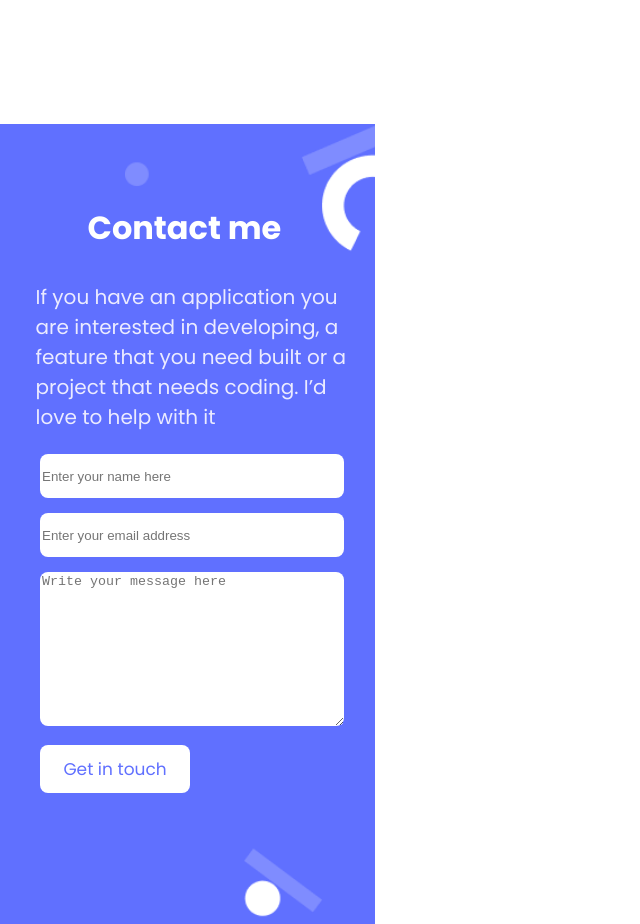
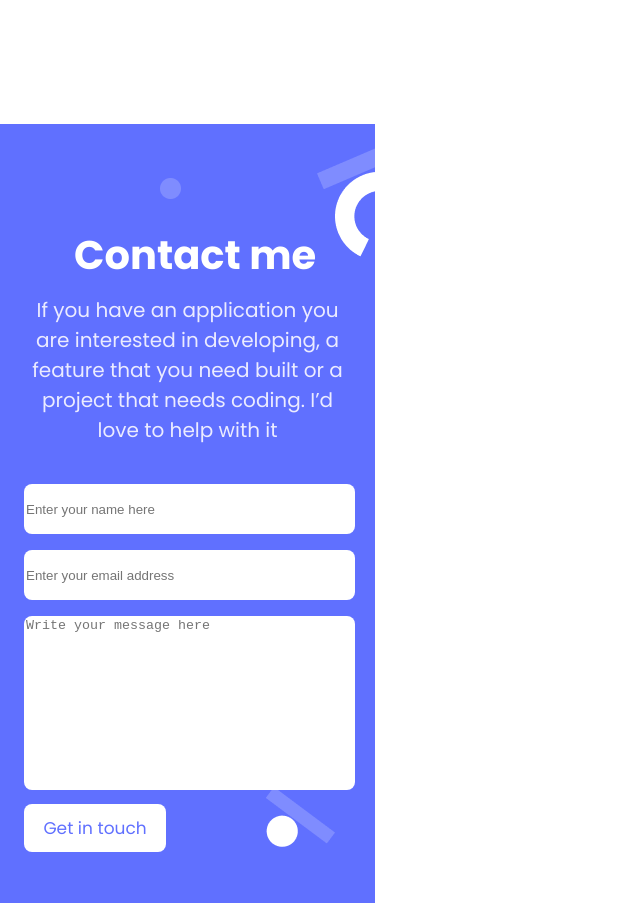
Before and after one commit to MesakDuduCoder/portfolio, a website: page index.html in a window 1280 px wide. Shown: the part 4434-5358 px from the top of the page, without its empty margins (0-640 px from the left). After the commit the page ends 5337 px from the top, so only its background shows below. Drawn offline with Linux system fonts and the light colour scheme.

Commit message:
Fix styling for contact section

```diff
--- a/contact.css
+++ b/contact.css
@@ -1,6 +1,7 @@
+
 .contact-section {
   width: 375px;
-    height: 100vh;
+  height: 779px;
   top: 4558px;
   position: absolute;
   background-color: #6070ff;
@@ -8,82 +9,121 @@
   flex-direction: column;
   background-image: url(images/contact_form_shapes-mobile.png);
   background-repeat: no-repeat;
-    background-size: contain;
-    background-position: top right;
+  background-size: 222px 710px;
+  background-position: 160px 20px;
+  padding: 0 24px;
+  box-sizing: border-box;
+}
 
-
-}
 .contact-header {
   display: flex;
   flex-direction: column;
-    width: 375px;
-    height: 300px;
+  width: 327px;
+  padding-top: 103px;
+  gap: 12px;
+  align-self: center;
 }
+
 .contact-header h1 {
-    font-family: "poppins", sans-serif;
+  font-family: "Poppins", sans-serif;
   font-style: bold;
-    font-size: 32px;
+  font-weight: 700;
+  font-size: 40px;
   color: #fff;
-    width:200px ;
-    height: 56px ;
-    align-self: center;
-    padding-top: 80px;
+  width: 327px;
+  height: 56px;
+  display: flex;
+  align-items: center;
+  padding-left: 50px;
+  box-sizing: border-box;
+}
 
-}
 .contact-header p {
-    font-family: "poppins", sans-serif;
+  font-family: "Poppins", sans-serif;
   font-weight: 400;
   font-size: 20px;
   color: #ebebff;
   width: 327px;
-    height: 176px;
+  height: 102px;
   align-self: center;
-    padding-top: 30px;
-    padding-bottom: 20px;
-    padding-left: 23px;
+  text-align: center;
 }
+
 .contact-form {
   width: 327px;
-    height: 400px;
-    padding-top: 30px;
+  margin-top: 87px;
+  align-self: center;
 }
+
 .contact-form-list {
   display: flex;
   list-style: none;
   flex-direction: column;
-    gap: 15px;
-    padding-right: 10px;
+  gap: 18px;
+  padding-inline-start: 0;
+  height: fit-content;
+}
 
+.input-type-a {
+  width: 327px;
+  height: 48px;
 }
+
+.input-type-b {
+  width: 327px;
+  height: 170px;
+}
+
 #name {
-    width: 300px;
-    height: 42px;
+  width: 327px;
+  height: 48px;
   border-radius: 8px;
   border-color: white;
+  margin-bottom: 20px;
+}
 
-}
 #mail {
-    width: 300px;
-    height: 42px;
+  width: 327px;
+  height: 48px;
   border-radius: 8px;
   border-color: white;
+  margin-bottom: 18px;
+}
 
-}
 #message {
-    width: 300px;
-    height: 150px;
+  width: 327px;
+  height: 170px;
   border-radius: 8px;
   border-color: white;
+  margin-bottom: 22px;
+  resize: none;
+  outline: none;
+}
 
-}
 #button {
-    width: 150px;
+  width: 142px;
   height: 48px;
   border-radius: 8px;
   border-color: white;
   color: #6070ff;
-    font-family: "poppins", sans-serif;
+  font-family: "Poppins", sans-serif;
   font-style: medium;
+  font-weight: 400;
   font-size: 17px;
+  margin-bottom: 45px;
+  align-items: center;
+}
 
+#button:enabled {
+  border-color: #6070ff;
 }
+
+#button:hover {
+  background-color: #6070ff;
+  color: #fff;
+}
+
+#button:active {
+  background-color: #2230d2;
+  color: #fff;
+}
--- a/index.html
+++ b/index.html
@@ -370,7 +370,7 @@
             </li>
         </ul>
     </section>
-    <div class="contact-section">
+    <section class="contact-section">
         <div class="contact-header">
             <h1>
                 Contact me
@@ -382,12 +382,12 @@
         </div>
         <form class="contact-form" action="https://formspree.io/f/mbjeydbd" method="post">
                 <ul class="contact-form-list">
-                    <li><input id="name" type="text" name="user_name" placeholder="Enter your name here" maxlength="30" required></li>
-                    <li><input type="email" name="user_email" id="mail" placeholder="Enter your email address" required></li>
-                    <li><textarea name="user_message" id="message" maxlength="500" placeholder="Write your message here" required></textarea></li>
-                    <li><button id="button" type="submit">Get&nbsp;in&nbsp;touch</button></li>
+                    <li class="input-type-a"><input id="name" type="text" name="user_name" placeholder="Enter your name here" maxlength="30" required></li>
+                    <li class="input-type-a"><input type="email" name="user_email" id="mail" placeholder="Enter your email address" required></li>
+                    <li class="input-type-b"><textarea name="user_message" id="message" maxlength="500" placeholder="Write your message here" required></textarea></li>
+                    <li class="input-type-a"><button id="button" type="submit">Get&nbsp;in&nbsp;touch</button></li>
                 </ul>
         </form>
-    </div>
+    </section>
 </body>
 </html>
```
Lines whose indentation alone changed are shown as unchanged.
